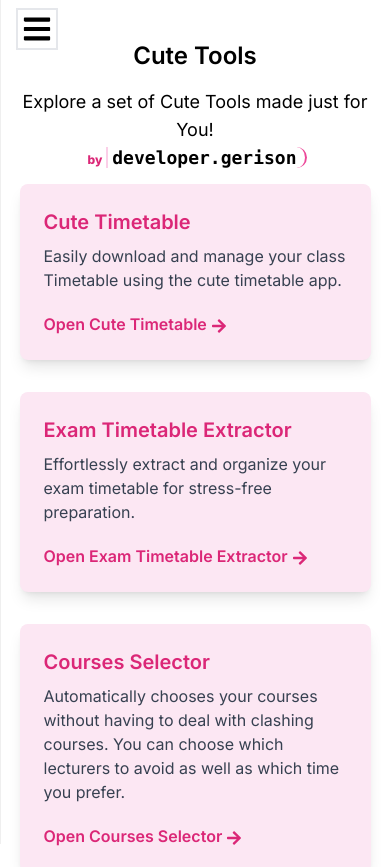
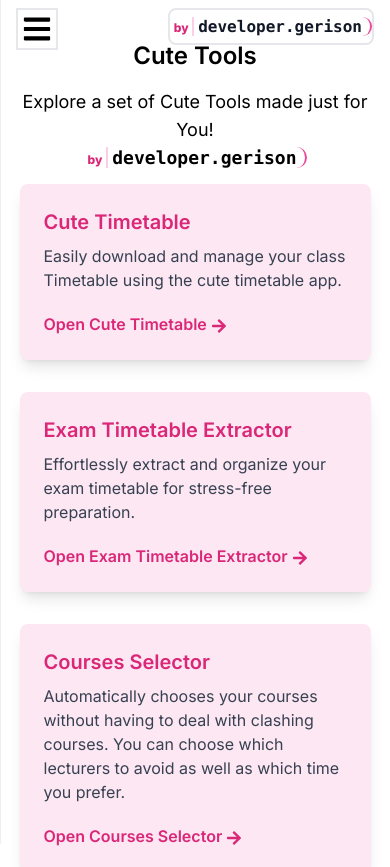
Before and after one commit to gerkim62/cute-tools, a Next.js app: page / in a window 390 px wide. Shown: the top 867 px of the page. Built offline with nearby package versions, Linux system fonts and the light colour scheme.

Commit message:
added logo

```diff
--- a/components/Logo.tsx
+++ b/components/Logo.tsx
@@ -1,8 +1,12 @@
+
 import React from "react";
 
-const Logo = () => {
+type  LogoProps = {
+  className?: string;
+};
+const Logo = ({className}:LogoProps) => {
   return (
-    <div className=" font-extrabold text-purple-700 p-1 pr-0 border-2 bordert-pink-600 rounded-lg text-center overflow-hidden ">
+    <div className={" font-extrabold text-purple-700 p-1 pr-0 border-2 bordert-pink-600 rounded-lg text-center overflow-hidden "+className}>
       <span className=" text-xs text-pink-600">by</span>{" "}
       <span className=" font-semibold text-gray-900 font-mono mb-2">
         <span className=" border-l-2 pl-1 border-pink-200">developer</span>.
--- a/components/Sidebar/index.tsx
+++ b/components/Sidebar/index.tsx
@@ -115,6 +115,8 @@ import { SidebarItem } from "./SidebarItem";
         {sidebarShowing ? <FaTimes size={30} /> : <FaBars size={30} />}
       </button>
 
+      <Logo className="z-[100] lg:hidden fixed right-4 top-2" />
+
       <div style={{ zIndex: 100 }} className="lg:relative z-10 w-[270px] hidden lg:block"></div>
 
       <div style={{ zIndex: 100 }} className="fixed z-10 lg:bottom-0 lg-w-[270px]">
```
